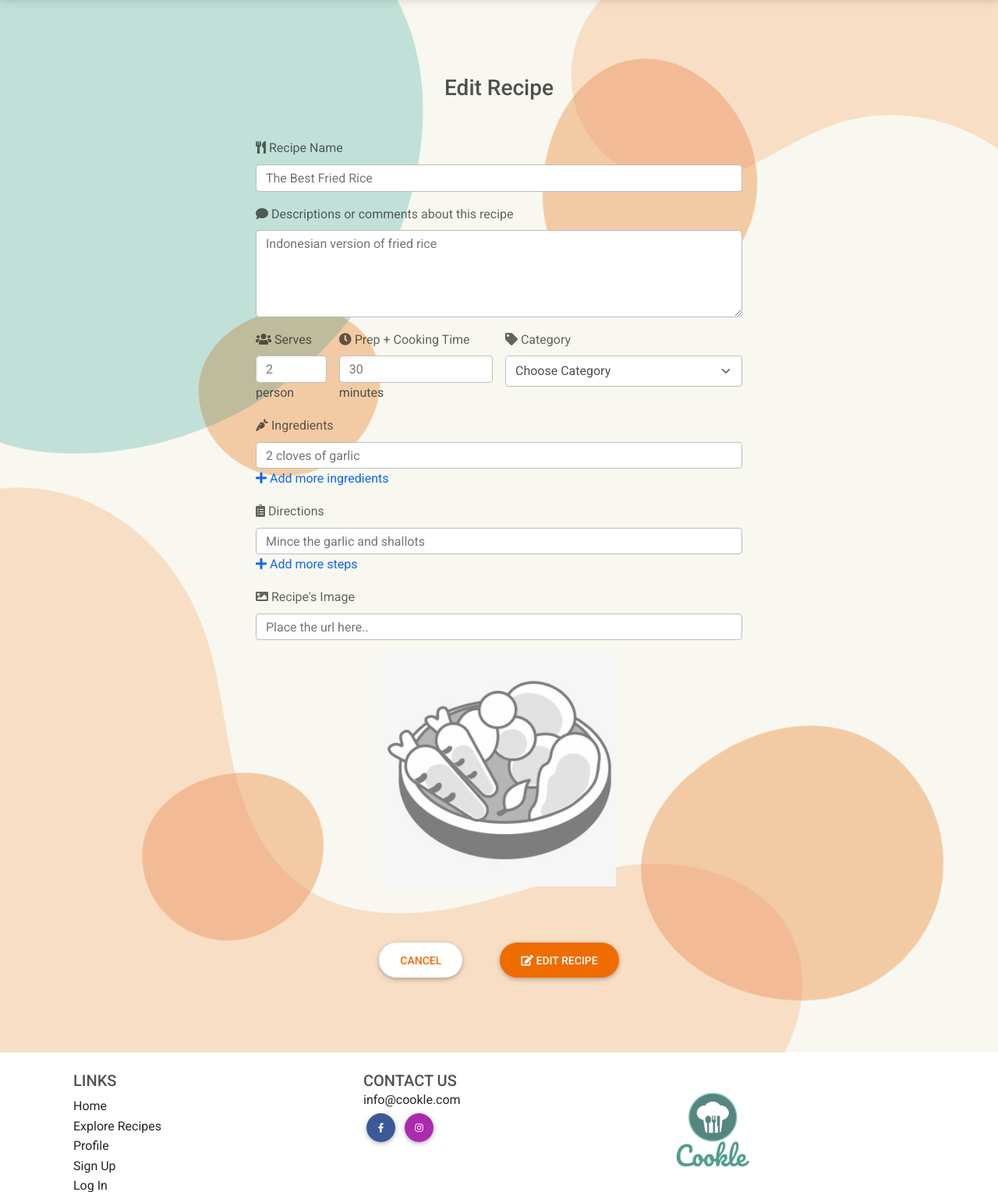
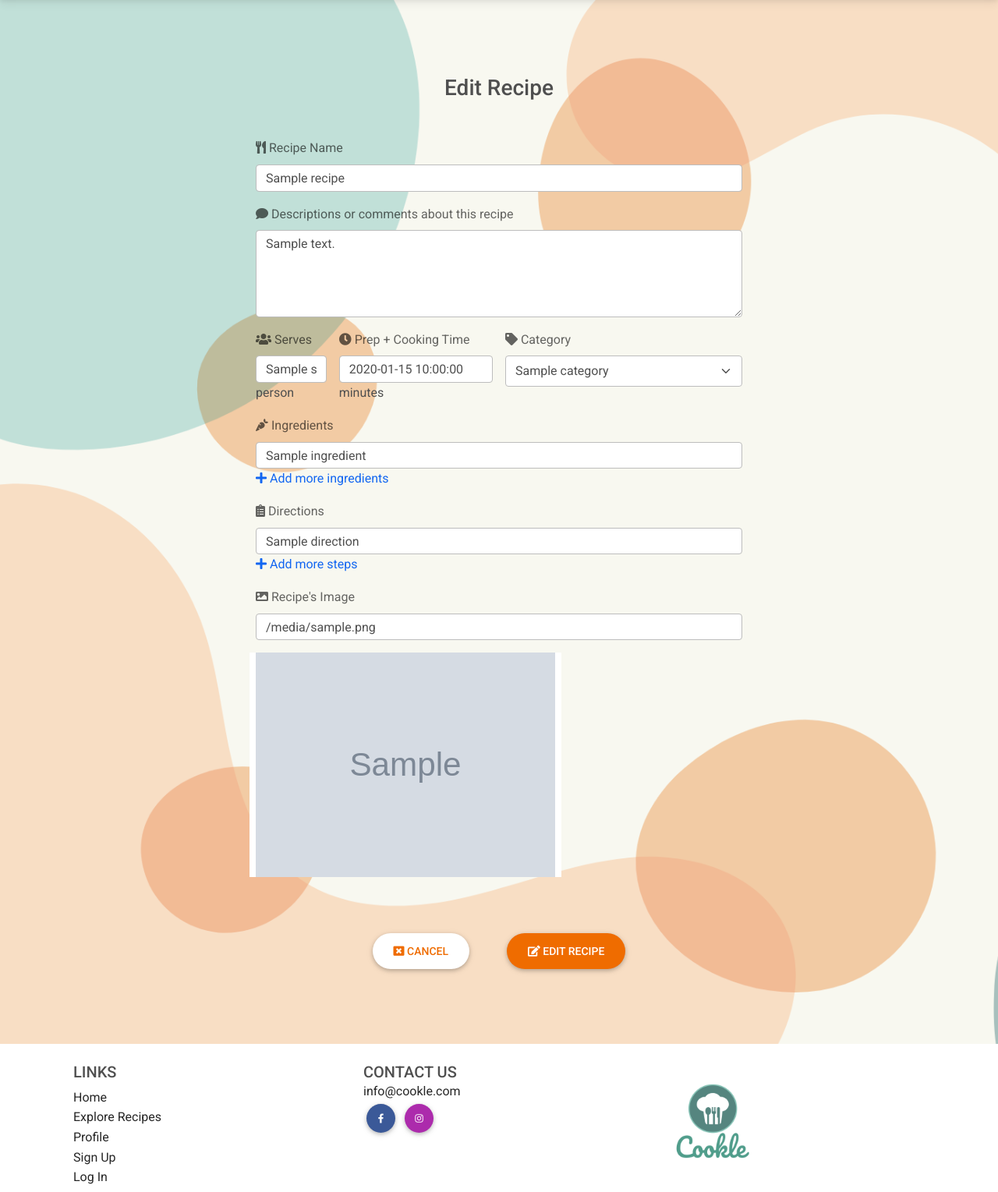
Before and after one commit to dissyulina/cookle-cookbook, a Flask app: template templates/edit-recipe.html in a window 1280 px wide. Shown: the part 127-1656 px from the top of the page at 78% size. Run offline with Flask 2, Linux system fonts and the light colour scheme; the template is opened without the code that fills it: most values are stand-ins (such as "Sample title", 1, 10 or a date in 2020); grey boxes marked "Sample" are stand-in pictures; some libraries are stand-ins or nearby versions.

Commit message:
Bind data to the Edit Recipe form

```diff
--- a/templates/add-recipe.html
+++ b/templates/add-recipe.html
@@ -21,11 +21,11 @@
                     <!-- Recipe Name -->
                     <div class="col-12">
                         <label for="recipe_name" class="form-label"><i class="fas fa-utensils"></i> Recipe Name</label>
-                        <input type="text" class="form-control" id="recipe_name" name="recipe_name" placeholder="The Best Fried Rice" required>
+                        <input type="text" class="form-control" id="recipe_name" name="recipe_name" minlength="5" maxlength="40" placeholder="The Best Fried Rice" required>
                     <!-- Description -->
                     </div><div class="col-12">
                         <label for="description" class="form-label"><i class="fas fa-comment"></i> Descriptions or comments about this recipe</label>
-                        <textarea class="form-control" id="description" name="description" rows="4" placeholder="Indonesian version of fried rice"></textarea>
+                        <textarea class="form-control" id="description" name="description" rows="4" minlength="5" maxlength="500" placeholder="Indonesian version of fried rice"></textarea>
                     </div>
                     <!-- Serving -->
                     <div class="col-12 col-md-2">
--- a/templates/edit-recipe.html
+++ b/templates/edit-recipe.html
@@ -21,29 +21,35 @@
                     <!-- Recipe Name -->
                     <div class="col-12">
                         <label for="recipe_name" class="form-label"><i class="fas fa-utensils"></i> Recipe Name</label>
-                        <input type="text" class="form-control" id="recipe_name" name="recipe_name" placeholder="The Best Fried Rice" required>
+                        <input type="text" class="form-control" id="recipe_name" name="recipe_name" minlength="5" maxlength="40" value="{{ recipe.recipe_name }}" required>
                     <!-- Description -->
                     </div><div class="col-12">
                         <label for="description" class="form-label"><i class="fas fa-comment"></i> Descriptions or comments about this recipe</label>
-                        <textarea class="form-control" id="description" name="description" rows="4" placeholder="Indonesian version of fried rice"></textarea>
+                        <textarea class="form-control" id="description" name="description" rows="4" minlength="5" maxlength="400">
+                            {{- recipe.description -}}
+                        </textarea>
                     </div>
                     <!-- Serving -->
                     <div class="col-12 col-md-2">
                         <label for="serving" class="form-label"><i class="fas fa-users"></i> Serves</label>
-                        <input type="text" class="form-control" id="serving" name="serving" placeholder="2" required> person
+                        <input type="text" class="form-control" id="serving" name="serving" value="{{ recipe.serving }}" required> person
                     </div>
                     <!-- Prep & Cooking Time -->
                     <div class="col-12 col-md-4">
                         <label for="time" class="form-label"><i class="fas fa-clock"></i> Prep + Cooking Time</label>
-                        <input type="text" class="form-control" id="time" name="time" placeholder="30" required> minutes
+                        <input type="text" class="form-control" id="time" name="time" value="{{ recipe.time }}" required> minutes
                     </div>
                     <!-- Categories selection -->
                     <div class="col-12 col-md-6">
                         <label for="category_name" class="form-label"><i class="fas fa-tag"></i> Category</label>
                         <select id="category_name" name="category_name" class="form-select" required>
-                            <option value="" disabled selected>Choose Category</option>
+                            <option value="" disabled>Choose Category</option>
                             {% for category in categories %}
-                                <option value="{{ category.category_name }}">{{ category.category_name }}</option>
+                                {% if category.category_name == recipe.category_name %}
+                                    <option value="{{ category.category_name }}" selected>{{ category.category_name }}</option>
+                                {% else %}
+                                    <option value="{{ category.category_name }}">{{ category.category_name }}</option>
+                                {% endif %}
                             {% endfor %}
                         </select>
                     </div>
@@ -51,7 +57,16 @@
                     <div class="col-12">
                         <label for="ingredients" class="form-label"><i class="fas fa-carrot"></i> Ingredients</label>
                         <div class="col-12" id="ingredients-wrapper">
-                            <input type="text" class="form-control ingredients" name="ingredients" placeholder="2 cloves of garlic" required>
+                            {% for ingredient in recipe.ingredients %}
+                                <div class="d-flex flex-row">
+                                    <input type="text" class="form-control flex-grow ingredients" name="ingredients" value="{{ ingredient }}" required>
+                                    <!-- Add delete button on all fields, except the first field
+                                    ref : https://stackoverflow.com/questions/20233721/how-do-you-index-on-a-jinja-template -->
+                                    {% if loop.index != 1 %}
+                                        <button class="btn btn-remove" type="button"><i class="fas fa-trash-alt"></i></button>
+                                    {% endif %}
+                                </div>
+                            {% endfor %}
                         </div>
                         <div class="col-12">
                             <a href="" role="button" id="add-ing-btn"><i class="fas fa-plus"></i> Add more ingredients</a>
@@ -61,7 +76,14 @@
                     <div class="col-12">
                         <label for="directions" class="form-label"><i class="fas fa-clipboard-list"></i> Directions</label>
                         <div class="col-12" id="directions-wrapper">
-                            <input type="text" class="form-control directions" name="directions" placeholder="Mince the garlic and shallots" required>
+                            {% for direction in recipe.directions %}
+                                <div class="d-flex flex-row">
+                                    <input type="text" class="form-control flex-grow directions" name="directions" value="{{ direction }}" required>
+                                    {% if loop.index != 1 %}
+                                        <button class="btn btn-remove" type="button"><i class="fas fa-trash-alt"></i></button>
+                                    {% endif %}
+                                </div>
+                            {% endfor %}
                         </div>
                         <div class="col-12">
                             <a href="" role="button" id="add-dir-btn"><i class="fas fa-plus"></i> Add more steps</a>
@@ -70,16 +92,16 @@
                     <!-- Recipe's Image Url input-->
                     <div class="col-12">
                         <label for="image-url" class="form-label"><i class="fas fa-image"></i> Recipe's Image</label>
-                        <input type="text" class="form-control" id="image-url" name="recipe_image" placeholder="Place the url here..">
+                        <input type="text" class="form-control" id="image-url" name="recipe_image" value="{{ recipe.recipe_image }}">
                     </div>
                     <!-- Rendering image from url -->
-                    <div class="mb-4 text-center">
-                        <img class="show-image" src="{{ url_for('static', filename='images/dish-placeholder.png') }}" width="300">
+                    <div class="mb-4 text-center square-image">
+                        <img class="show-image" src="{{ recipe.recipe_image }}" onerror="{{ url_for('static', filename='images/dish-placeholder.png') }}" width="300">
                     </div>
                     <!-- Buttons -->
                     <div class="d-flex align-items-center justify-content-center my-5">
-                        <a href="" role="button" class="btn btn-rec-secondary btn-rounded btn-lg me-5">Cancel</a>
-                        <button type="submit" class="btn btn-rec-primary btn-rounded btn-lg"><i class="fas fa-edit"></i>  Edit Recipe</button>
+                        <a href="{{ url_for('get_recipes') }}" role="button" class="btn btn-rec-secondary btn-rounded btn-lg me-5"><i class="fas fa-window-close"></i> Cancel</a>
+                        <button type="submit" class="btn btn-rec-primary btn-rounded btn-lg"><i class="fas fa-edit"></i> Edit Recipe</button>
                     </div>
                 </form>
             </div>
```
